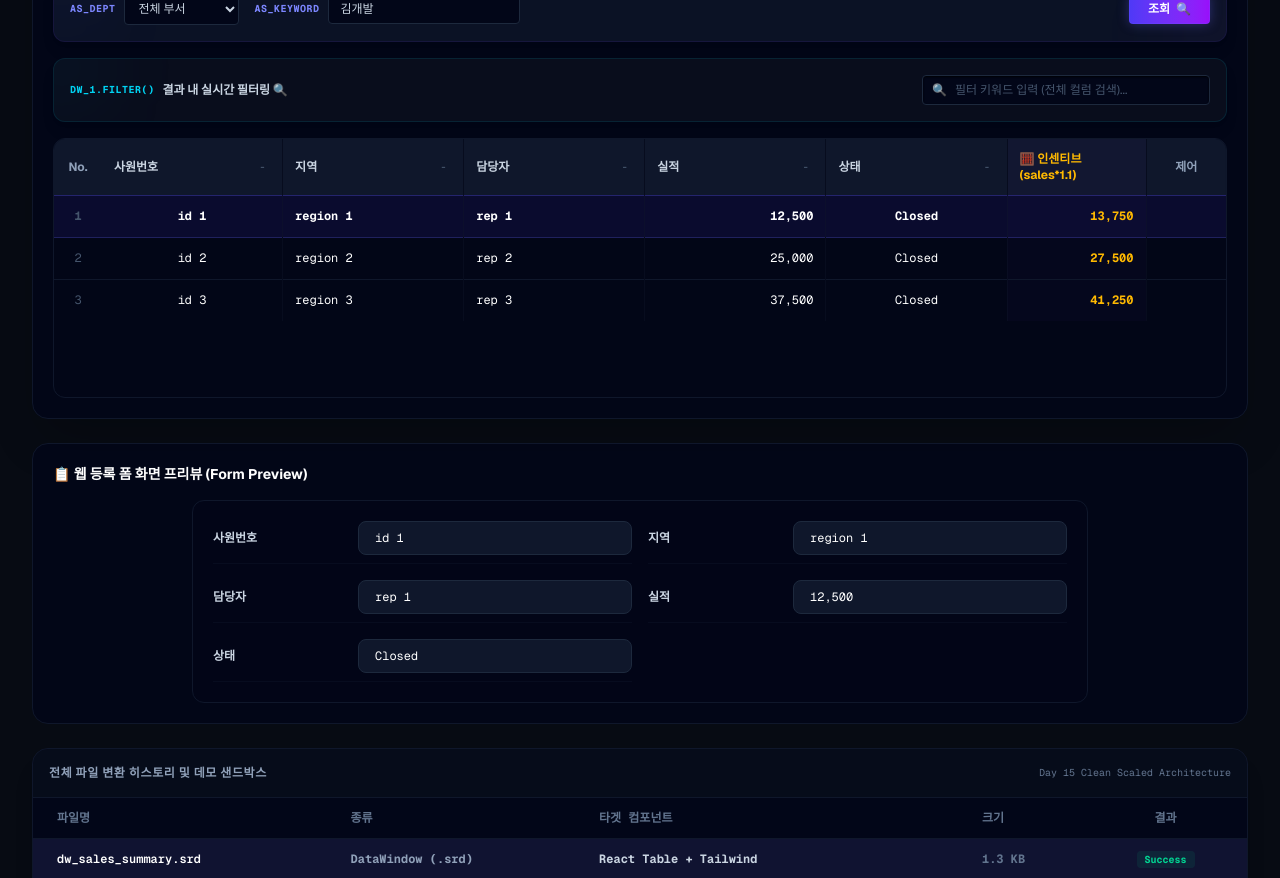
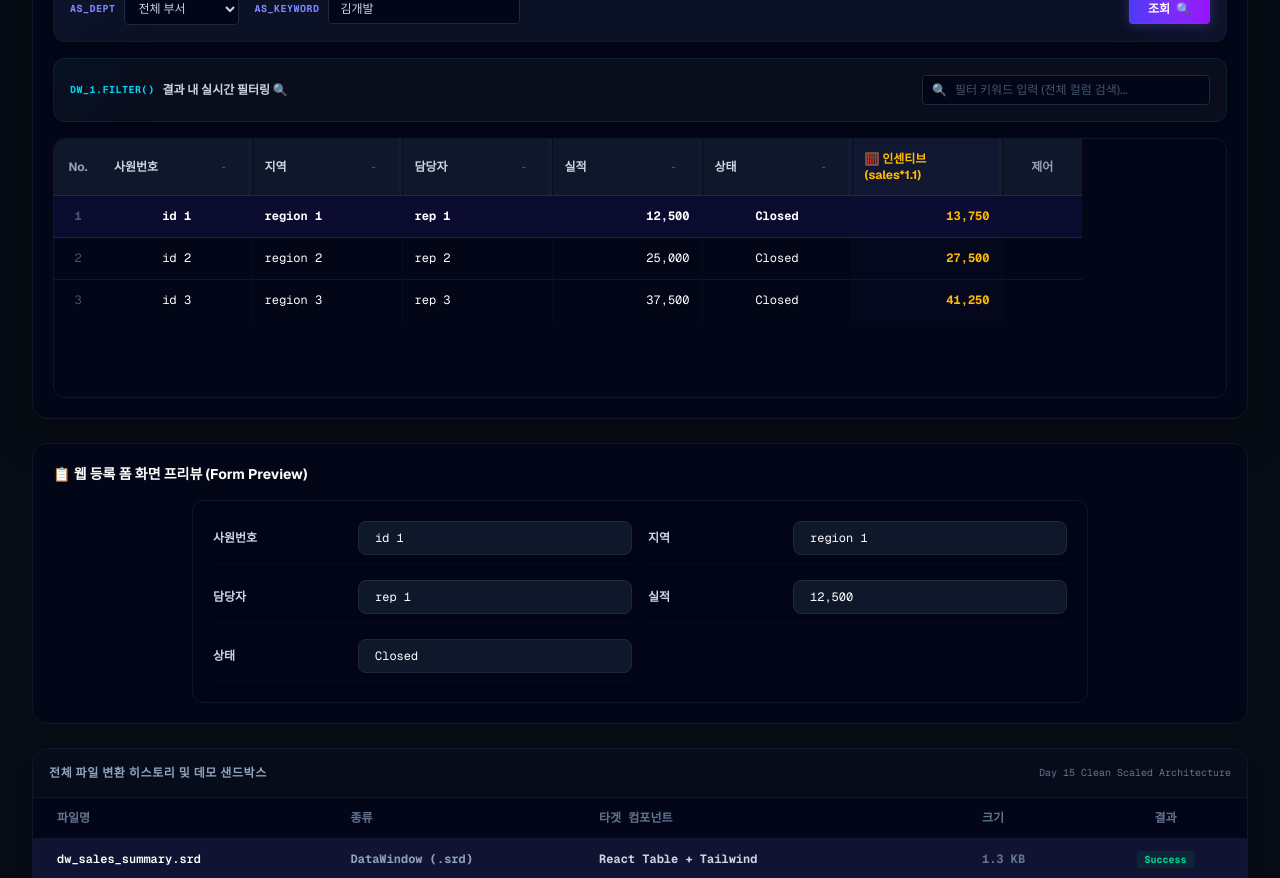
Before and after one commit to boradori80/pb-bridge, a Next.js app: page / in a window 1280 px wide. Shown: the part 940-1818 px from the top of the page. Built offline with nearby package versions, Linux system fonts and the light colour scheme.

Commit message:
기능: 그리드 헤더 컬럼별 마우스 드래그 동적 너비 조절 기능 구현 완료 (37일차 마감)

```diff
--- a/app/components/GridPreview.tsx
+++ b/app/components/GridPreview.tsx
@@ -82,6 +82,98 @@ export default function GridPreview({
   const [dumpOutput, setDumpOutput] = React.useState<string | null>(null);
   // [Day 30 작업] 클립보드 복사 완료 상태 관리용 토스트 플래그
   const [copied, setCopied] = React.useState<boolean>(false);
+
+  // [Day 37 작업] 그리드 헤더 컬럼별 너비(px) 상태 관리
+  const [columnWidths, setColumnWidths] = React.useState<{ [key: string]: number }>(() => {
+    const widths: { [key: string]: number } = {};
+    (parsedData.columns || []).forEach((c) => {
+      widths[c.name] = 150; // 기본 컬럼 너비 150px
+    });
+    (parsedData.computedFields || []).forEach((comp) => {
+      widths[comp.name] = 150; // 기본 계산식 컬럼 너비 150px
+    });
+    return widths;
+  });
+
+  // parsedData 변경 시 신규 컬럼에 대한 기본 너비 보정
+  React.useEffect(() => {
+    setColumnWidths((prev) => {
+      const next = { ...prev };
+      let changed = false;
+      (parsedData.columns || []).forEach((c) => {
+        if (next[c.name] === undefined) {
+          next[c.name] = 150;
+          changed = true;
+        }
+      });
+      (parsedData.computedFields || []).forEach((comp) => {
+        if (next[comp.name] === undefined) {
+          next[comp.name] = 150;
+          changed = true;
+        }
+      });
+      return changed ? next : prev;
+    });
+  }, [parsedData]);
+
+  // [Day 37 작업] 마우스 드래그를 통한 컬럼 너비 리사이징 이벤트 훅 및 제어 로직
+  /*
+   * 파워빌더 레거시 윈도우 캡처 vs 현대 웹 표준 브라우저 이벤트 모델 비교 (교육용 주석)
+   *
+   * 1. 파워빌더 (레거시 C/S 환경):
+   *    - 파워빌더의 Grid 스타일 데이터윈도우에서는 사용자가 헤더 컬럼 경계선에 마우스 왼쪽 버튼을 클릭하는 순간,
+   *      네이티브 윈도우 커널 API인 `SetCapture(hWnd)`가 명시적/암시적으로 트리거됩니다.
+   *      이를 통해 마우스 포인터가 윈도우 제어 영역(Client Area)을 이탈하더라도 드래그 해제 전까지 모든 마우스 메시지(WM_MOUSEMOVE, WM_LBUTTONUP)가
+   *      해당 데이터윈도우 컨트롤로 독점 전송됩니다.
+   *    - 이후 마우스 버튼을 놓으면 `ReleaseCapture()`를 호출하여 마우스 캡처를 운영체제 시스템에 반환하고 처리를 종료했습니다.
+   *
+   * 2. 현대 웹 표준 브라우저 및 React 선언형 환경:
+   *    - 브라우저 환경에서는 단일 윈도우 스레드가 아니며 뷰포트 내의 다양한 요소들이 이벤트를 수신하므로, 단순히 특정 요소에 이벤트를 바인딩하면
+   *      마우스가 요소를 빠르게 이탈할 때 이벤트 흐름이 끊기거나 드롭이 정상적으로 감지되지 않는 '드래그 끊김(Mouse Evading)' 현상이 발생합니다.
+   *    - 이를 극복하기 위해 사용자가 헤더의 리사이저 영역을 `onMouseDown`으로 클릭했을 때,
+   *      전역 `document` 객체에 직접 `mousemove`와 `mouseup` 이벤트 리스너를 동적으로 부착합니다. (브라우저 수준의 이벤트 캡처링 시뮬레이션)
+   *    - 드래그 동작 중에는 마우스의 실시간 픽셀 변화량 `deltaX`를 측정하고, React의 불변 상태(State)인 `columnWidths`를 갱신합니다.
+   *    - `mouseup` 시점에 `document`에 결합된 리스너들을 동적으로 해제하여 메모리 누수를 방지합니다.
+   *    - 최종 렌더링 시에는 React의 가상 돔(Virtual DOM)과 선언형 인라인 스타일 `style={{ width: columnWidths[colName] }}`이 결합되어,
+   *      실시간 너비 조정이 전체 그리드의 헤더(`<th>`)와 바디 데이터 셀(`<td>`)에 동일 폭으로 즉시 반영됩니다.
+   */
+  const handleResizeStart = (colKey: string, e: React.MouseEvent) => {
+    e.preventDefault();
+    e.stopPropagation(); // 헤더 정렬(handleSort) 클릭 이벤트 전파 차단
+
+    const startX = e.clientX;
+    const startWidth = columnWidths[colKey] || 150;
+
+    const handleMouseMove = (moveEvent: MouseEvent) => {
+      const deltaX = moveEvent.clientX - startX;
+      const newWidth = Math.max(60, startWidth + deltaX); // 최소 너비 60px 보장
+      setColumnWidths((prev) => ({
+        ...prev,
+        [colKey]: newWidth,
+      }));
+    };
+
+    const handleMouseUp = () => {
+      document.removeEventListener("mousemove", handleMouseMove);
+      document.removeEventListener("mouseup", handleMouseUp);
+    };
+
+    document.addEventListener("mousemove", handleMouseMove);
+    document.addEventListener("mouseup", handleMouseUp);
+  };
+
+  // [Day 37 작업] 컬럼 너비들의 합산으로 테이블의 전체 고정 폭 계산
+  const totalTableWidth = React.useMemo(() => {
+    // No(48px) + 제어(80px) + 각 컬럼들의 너비 합
+    let sum = 48 + 80;
+    (parsedData.columns || []).forEach((c) => {
+      sum += columnWidths[c.name] || 150;
+    });
+    (parsedData.computedFields || []).forEach((comp) => {
+      sum += columnWidths[comp.name] || 150;
+    });
+    return sum;
+  }, [parsedData, columnWidths]);
 
   // [Day 35 작업] 실시간 유효성 검증(Validation) 및 레거시 ItemChanged / dw_1.Find() 대치 로직
   /*
@@ -752,7 +844,7 @@ export default function GridPreview({
           </div>
         )}
 
-        <table className="w-full text-left text-xs border-collapse">
+        <table className="text-left text-xs border-collapse table-fixed" style={{ width: `${totalTableWidth}px` }}>
           <thead className="bg-slate-900 text-slate-400 font-bold sticky top-0 border-b border-slate-900 z-10">
             <tr
               style={{
@@ -761,7 +853,7 @@ export default function GridPreview({
                   : "44px",
               }}
             >
-              <th className="p-3 text-center w-12 bg-slate-900">No.</th>
+              <th className="p-3 text-center bg-slate-900" style={{ width: "48px" }}>No.</th>
               {(parsedData.columns || []).map((c, i) => (
                 <th
                   key={i}
@@ -769,9 +861,10 @@ export default function GridPreview({
                   className={`p-3 font-mono text-slate-300 bg-slate-900 cursor-pointer select-none hover:bg-slate-800 hover:text-white transition-all border-r border-slate-900/40 relative group ${getAlignClass(
                     c.alignment
                   )}`}
+                  style={{ width: `${columnWidths[c.name] || 150}px` }}
                   title="클릭하여 순환 정렬 (기본값 ➔ 오름차순 ➔ 내림차순)"
                 >
-                  <div className="flex items-center justify-between gap-2">
+                  <div className="flex items-center justify-between gap-2 mr-2">
                     <span>{c.label || c.name}</span>
                     <span
                       className={`text-[9px] font-bold px-1 py-0.5 rounded transition-all duration-300 ${
@@ -791,15 +884,33 @@ export default function GridPreview({
                         : "-"}
                     </span>
                   </div>
+                  {/* [Day 37 작업] 컬럼 Resizing을 위한 다크 네온 스타일의 리사이저 핸들 포인트 */}
+                  <div
+                    onMouseDown={(e) => handleResizeStart(c.name, e)}
+                    className="absolute top-0 right-0 h-full w-1 cursor-col-resize select-none z-20 hover:bg-cyan-400 active:bg-cyan-300 bg-slate-800/30 transition-all duration-200 hover:shadow-[0_0_8px_rgba(34,211,238,0.8)]"
+                    title="드래그하여 너비 조절"
+                  />
                 </th>
               ))}
               {(parsedData.computedFields || []).map((comp, i) => (
-                <th key={i} className="p-3 text-amber-400 bg-indigo-950/20">
-                  🧮 {comp.label || comp.name}
+                <th
+                  key={i}
+                  className="p-3 text-amber-400 bg-indigo-950/20 relative group select-none"
+                  style={{ width: `${columnWidths[comp.name] || 150}px` }}
+                >
+                  <div className="flex items-center gap-2 mr-2">
+                    <span>🧮 {comp.label || comp.name}</span>
+                  </div>
+                  {/* [Day 37 작업] 계산식 컬럼 Resizing을 위한 다크 네온 스타일의 리사이저 핸들 포인트 */}
+                  <div
+                    onMouseDown={(e) => handleResizeStart(comp.name, e)}
+                    className="absolute top-0 right-0 h-full w-1 cursor-col-resize select-none z-20 hover:bg-cyan-400 active:bg-cyan-300 bg-slate-800/30 transition-all duration-200 hover:shadow-[0_0_8px_rgba(34,211,238,0.8)]"
+                    title="드래그하여 너비 조절"
+                  />
                 </th>
               ))}
               {/* 제어 열 헤더 추가 */}
-              <th className="p-3 text-center w-20 text-slate-400 font-bold border-l border-slate-900/40 bg-slate-900">
+              <th className="p-3 text-center text-slate-400 font-bold border-l border-slate-900/40 bg-slate-900" style={{ width: "80px" }}>
                 제어
               </th>
             </tr>
@@ -852,7 +963,7 @@ export default function GridPreview({
                         : isModified
                         ? "border-l-4 border-l-emerald-500 bg-emerald-950/20 text-emerald-400 font-bold"
                         : "text-slate-600"
-                    }`}>
+                    }`} style={{ width: "48px" }}>
                       {fIdx + 1}
                     </td>
                     {(parsedData.columns || []).map((col, cIdx) => {
@@ -1102,7 +1213,7 @@ export default function GridPreview({
                       };
 
                       return (
-                        <td key={cIdx} className="p-1 border-r border-slate-900/40">
+                        <td key={cIdx} className="p-1 border-r border-slate-900/40" style={{ width: `${columnWidths[col.name] || 150}px` }}>
                           {renderGridCellInput()}
                         </td>
                       );
@@ -1128,13 +1239,14 @@ export default function GridPreview({
                             comp.alignment
                           )}`}
                           title={comp.expression}
+                          style={{ width: `${columnWidths[comp.name] || 150}px` }}
                         >
                           {typeof res === "number" ? res.toLocaleString() : res}
                         </td>
                       );
                     })}
                     {/* 행 단위 개별 Undo 버튼 분기 구역 */}
-                    <td className="p-1 border-l border-slate-900/40 text-center w-20">
+                    <td className="p-1 border-l border-slate-900/40 text-center w-20" style={{ width: "80px" }}>
                       {isModified && (
                         <button
                           onClick={() => handleUndoRow(rIdx)}
```
Also changed, not shown: 1 other file (tests, documents, lock files or other folders).
